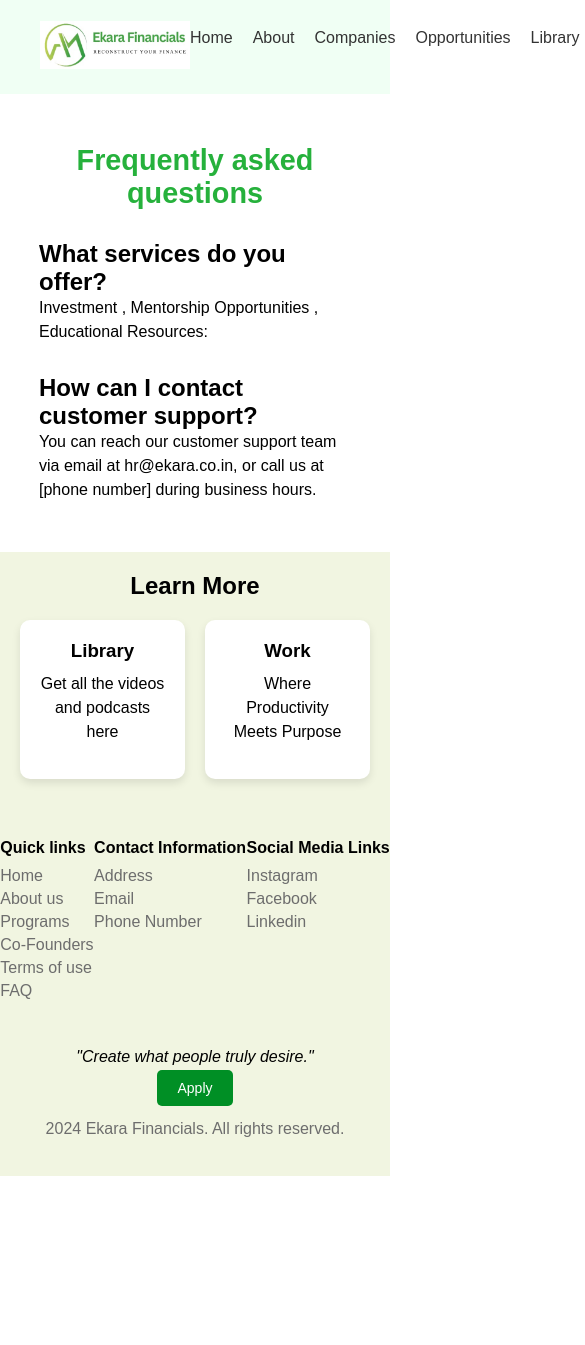
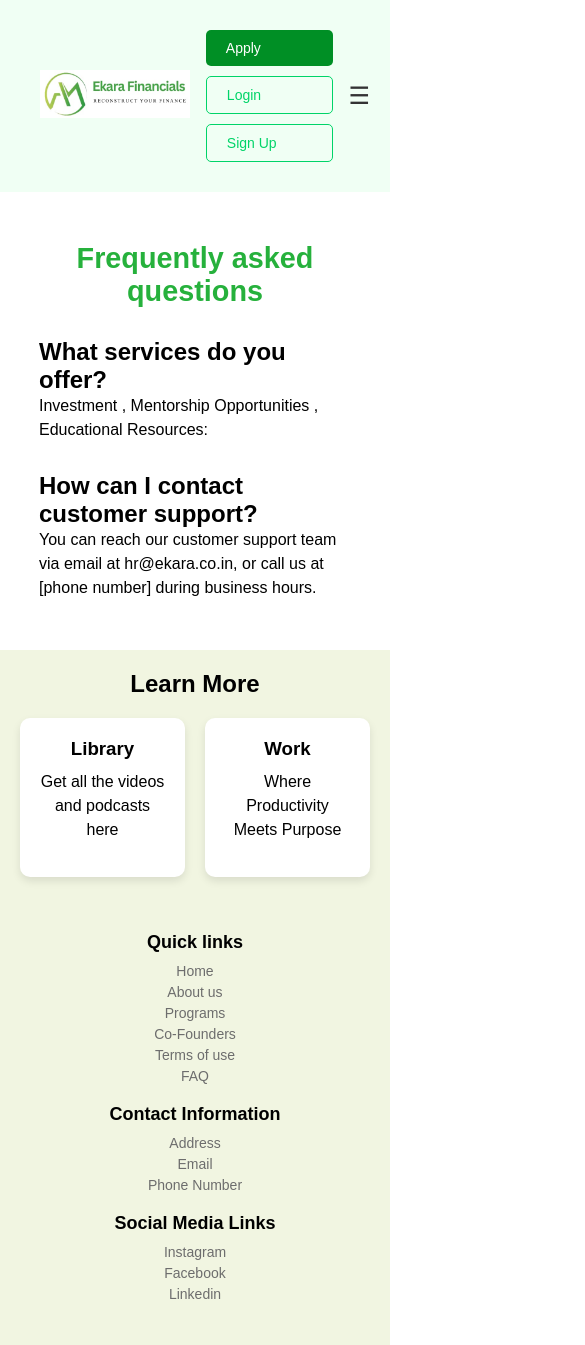
Before and after one commit to Mahimatestgithub/EkaraWebTech, a plain HTML site: page faq.html in a window 390 px wide. Shown: the top 1345 px of the page, 585 px wide, since content can reach past the window. Before the commit the page ends 1176 px from the top, so only its background shows below. Drawn offline with Linux system fonts and the light colour scheme.

Commit message:
added responsiveness in faq section

```diff
--- a/faq.html
+++ b/faq.html
@@ -217,6 +217,93 @@ a {
 }
 
 
+
+/* Responsive navbar */
+@media (max-width: 1064px) {
+    /* Hide the nav links and show the hamburger icon */
+    .nav-links {
+        display: none;
+        flex-direction: column;
+        position: absolute;
+        top: 70px;
+        right: 20px;
+        background-color: #F0FFF4;
+        width: 200px;
+        box-shadow: 0 4px 8px rgba(0, 0, 0, 0.1);
+        border-radius: 10px;
+    }
+
+    /* Show the nav links when the .show class is added */
+    .nav-links.show {
+        display: flex;
+    }
+
+    /* Style for hamburger icon */
+    .hamburger {
+        display: block;
+        cursor: pointer;
+        font-size: 24px;
+        color: #333;
+    }
+}
+
+@media (min-width: 1064px) {
+    .hamburger {
+        display: none;
+    }
+}
+/* Responsive nav-buttons */
+@media (max-width: 550px) {
+    .nav-buttons {
+        flex-direction: column;
+        gap: 10px;
+        width: 100%;
+        align-items: center;
+        padding: 10px 0;
+    }
+
+    /* Adjust button sizing */
+    .apply-btn, .login-btn, .signup-btn {
+        width: 80%;
+        font-size: 14px;
+    }
+}
+
+
+
+/* Responsive footer for width less than 450 pixels */
+@media (max-width: 450px) {
+    footer {
+        padding: 15px 10px; /* Adjust padding for smaller screens */
+    }
+
+    .footer-container {
+        flex-direction: column; /* Stack columns vertically */
+        align-items: center; /* Center items */
+        text-align: center; /* Center text */
+    }
+
+    .footer-column {
+        margin-bottom: 15px; /* Add spacing between columns */
+        width: 100%; /* Allow columns to take full width */
+    }
+
+    .footer-column h4 {
+        font-size: 18px; /* Adjust heading size */
+    }
+
+    .footer-column ul li {
+        font-size: 14px; /* Adjust list item size */
+    }
+
+    .copyright {
+        font-size: 10px; /* Smaller font size for copyright */
+        margin-top: 15px; /* Adjust margin */
+    }
+}
+
+
+
     </style>
 </head>
 <body>
```
